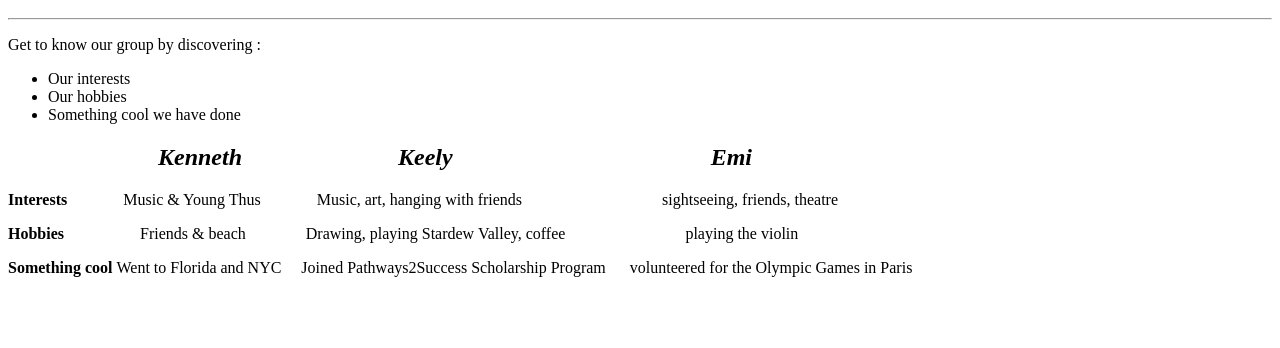
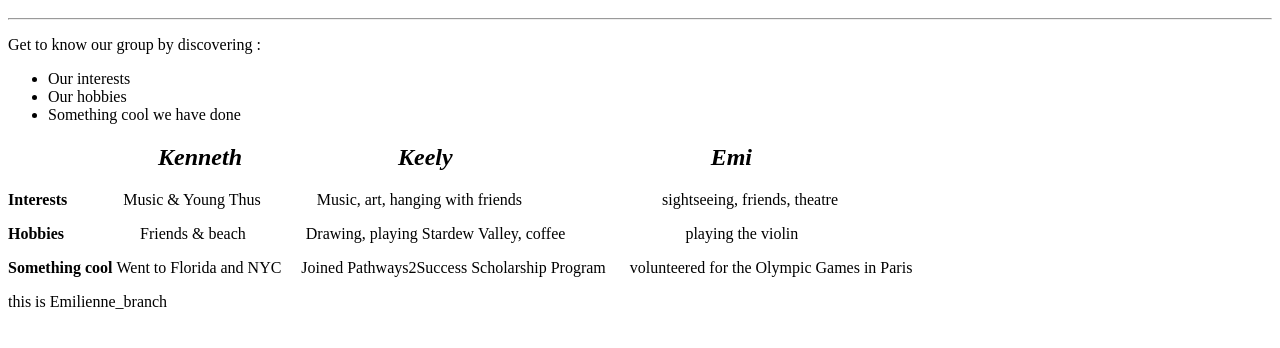
Before and after one commit to emiliennevincens-lab/csc271_projects, a plain HTML site: page labs/lab2/profile.html in a window 1280 px wide. Shown: the part 120-468 px from the top of the page. Drawn offline with Linux system fonts and the light colour scheme.

Commit message:
Update profile.html

```diff
--- a/labs/lab2/profile.html
+++ b/labs/lab2/profile.html
@@ -19,6 +19,6 @@
             Drawing, playing Stardew Valley, coffee &emsp;&emsp;&emsp;&emsp;&emsp;&emsp; &emsp;playing the violin</p>
         <p> <strong> Something cool </strong>Went to Florida and NYC &emsp;Joined Pathways2Success Scholarship Program &emsp;
             volunteered for the Olympic Games in Paris</p>
-
+        <p>this is Emilienne_branch</p>
     </body>
 </html>
```
